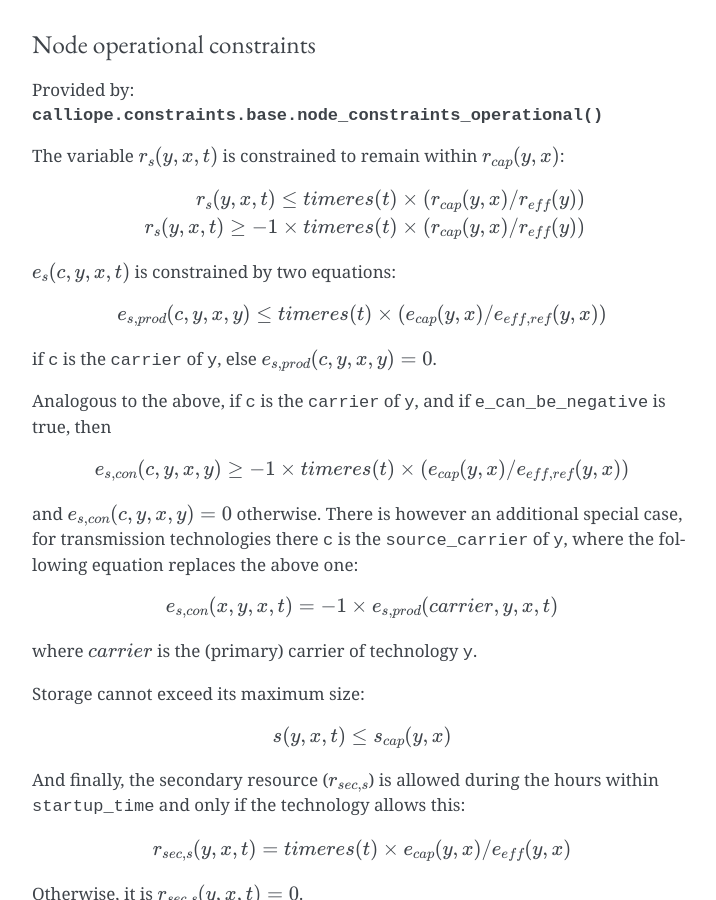
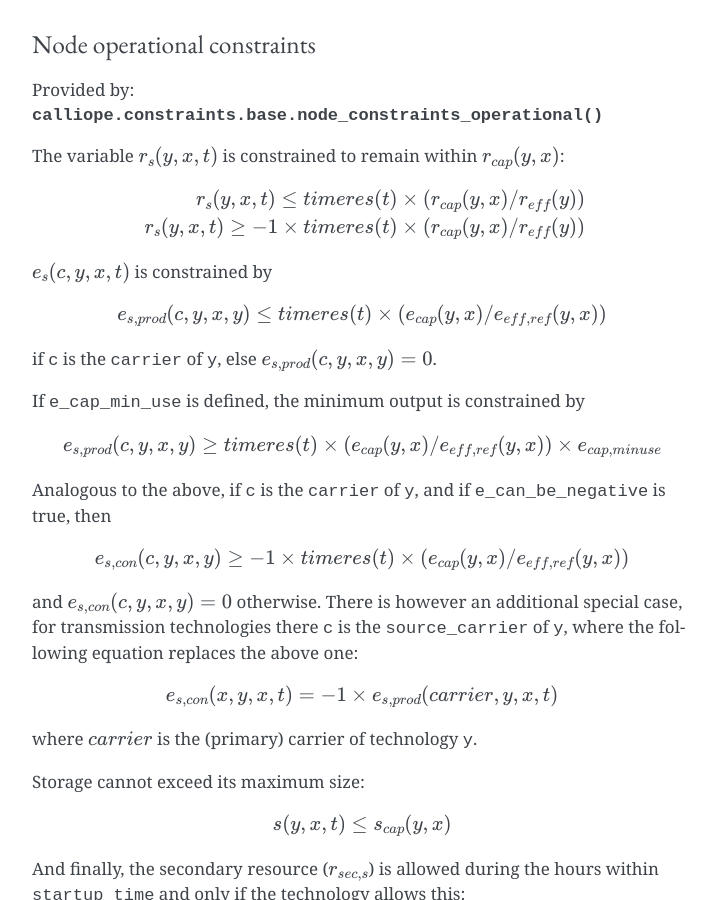
Before and after one commit to calliope-project/calliope, a Sphinx documentation site: the page built from doc/model/constraints.rst, in a window 1280 px wide and 900 px high, scrolled down 2340 px. Shown: the whole window, without its empty margins (388-1104 px from the left). Built offline with Sphinx 7.4.7, drawn with Linux system fonts in a browser that asks for light colours; pages that are not in the unit, such as notebooks, are missing from menus.

Commit message:
Removed e_prod constraints, added es_prod_min

```diff
--- a/README.rst
+++ b/README.rst
@@ -32,3 +32,8 @@ Documentation
 -------------
 
 See the documentation for more information.
+
+License
+-------
+
+Copyright 2013 Stefan Pfenninger and released under an `Apache 2.0 <https://www.apache.org/licenses/LICENSE-2.0>`_ license.
--- a/doc/model/constraints.rst
+++ b/doc/model/constraints.rst
@@ -123,13 +123,19 @@ The variable :math:`r_{s}(y, x, t)` is constrained to remain within :math:`r_{ca
 
    r_{s}(y, x, t) \geq -1 \times timeres(t) \times (r_{cap}(y, x) / r_{eff}(y))
 
-:math:`e_{s}(c, y, x, t)` is constrained by two equations:
+:math:`e_{s}(c, y, x, t)` is constrained by
 
 .. math::
 
    e_{s,prod}(c, y, x, y) \leq timeres(t) \times (e_{cap}(y, x) / e_{eff,ref}(y, x))
 
 if ``c`` is the ``carrier`` of ``y``, else :math:`e_{s,prod}(c, y, x, y) = 0`.
+
+If ``e_cap_min_use`` is defined, the minimum output is constrained by
+
+.. math::
+
+   e_{s,prod}(c, y, x, y) \geq timeres(t) \times (e_{cap}(y, x) / e_{eff,ref}(y, x)) \times e_{cap,minuse}
 
 Analogous to the above, if ``c`` is the ``carrier`` of ``y``, and if ``e_can_be_negative`` is true, then
 
```
Also changed, not shown: 2 other files.
